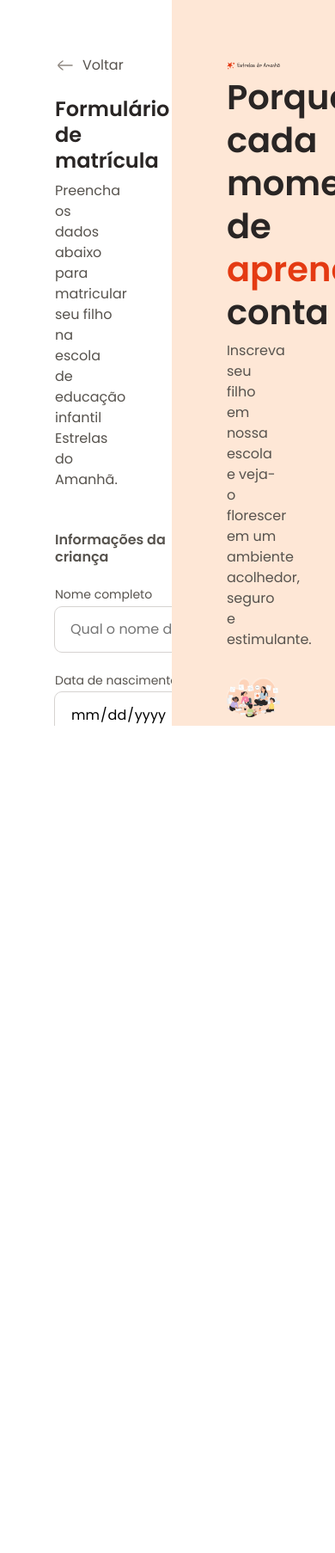
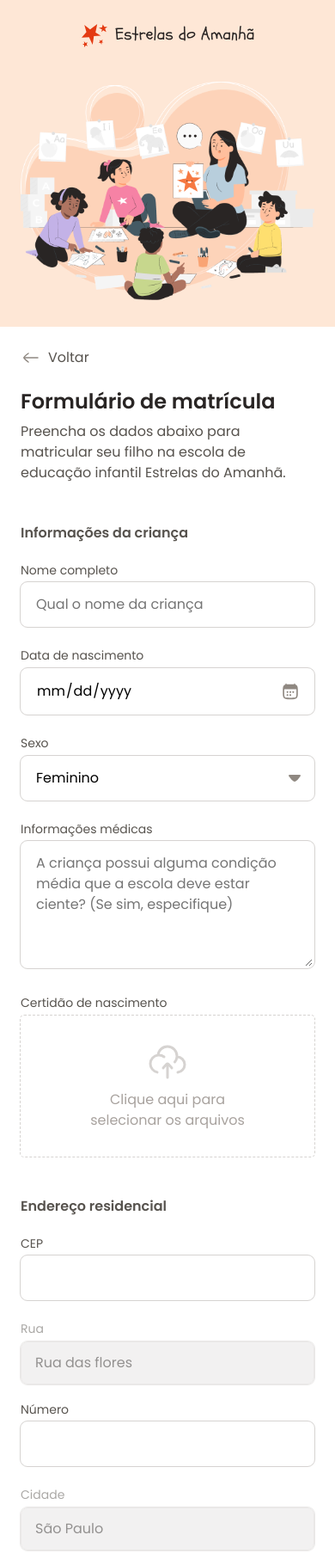
Before and after one commit to leandrosani/formulario-de-matricula, a plain HTML site: page index.html in a window 390 px wide. Shown: the top 1806 px of the page at 86% size. Before the commit the page ends 844 px from the top, so only its background shows below. Drawn offline with Linux system fonts and the light colour scheme.

Commit message:
add responsividade 430px

```diff
--- a/index.html
+++ b/index.html
@@ -102,7 +102,7 @@
 
             <div class="flex">
               <div class="input-wrapper flex-2">
-                <label for="street">CEP</label>
+                <label for="street">Rua</label>
                 <input type="text" id="street" name="street" value="Rua das flores" disabled>
               </div>
 
@@ -251,19 +251,19 @@
       <div class="aside-container">
         <header>
           <img src="assets/logo.svg" alt="Logo">
-          <h2>
+          <h2 class="desktop-only">
             Porque cada momento de
             <span>
               aprendizado
             </span>
             conta
           </h2>
-          <p>
+          <p class="desktop-only">
             Inscreva seu filho em nossa escola e veja-o florescer em um ambiente acolhedor, seguro e estimulante.
           </p>
         </header>
 
-        <img src="assets/Illustration.png" alt="Illustration">
+        <img class="img-header" src="assets/Illustration.png" alt="Illustration">
       </div>
     </aside>
   </div>
--- a/styles/global.css
+++ b/styles/global.css
@@ -50,3 +50,11 @@ img {
 .flex-2 {
   flex: 2;
 }
+
+
+@media screen and (max-width: 430px) {
+
+  .desktop-only {
+    display: none;
+  }
+}
--- a/styles/layout.css
+++ b/styles/layout.css
@@ -49,3 +49,55 @@ aside {
     }
   }
 }
+
+@media screen and (max-width: 430px) {
+
+  body {
+    overflow: visible;
+  }
+
+  main {
+    padding: 24px;
+  }
+
+  .flex {
+    flex-direction: column;
+  }
+
+  #app {
+    display: flex;
+    flex-direction: column-reverse;
+    height: auto;
+  }
+
+  aside {
+    padding: 24px;
+    text-align: center;
+  }
+
+  label {
+    font-size: 16px;
+  }
+
+  .actions-wrapper {
+    flex-direction: column;
+    justify-content: center;
+    align-items: center;
+    margin-inline: 24px;
+
+    & button {
+      height: 2rem;
+      max-width: 19.5rem;
+      width: 100%;
+      text-align: center;
+    }
+
+    button.btn-secondary {
+      margin-left: 0;
+    }
+
+  }
+
+
+
+}
```
